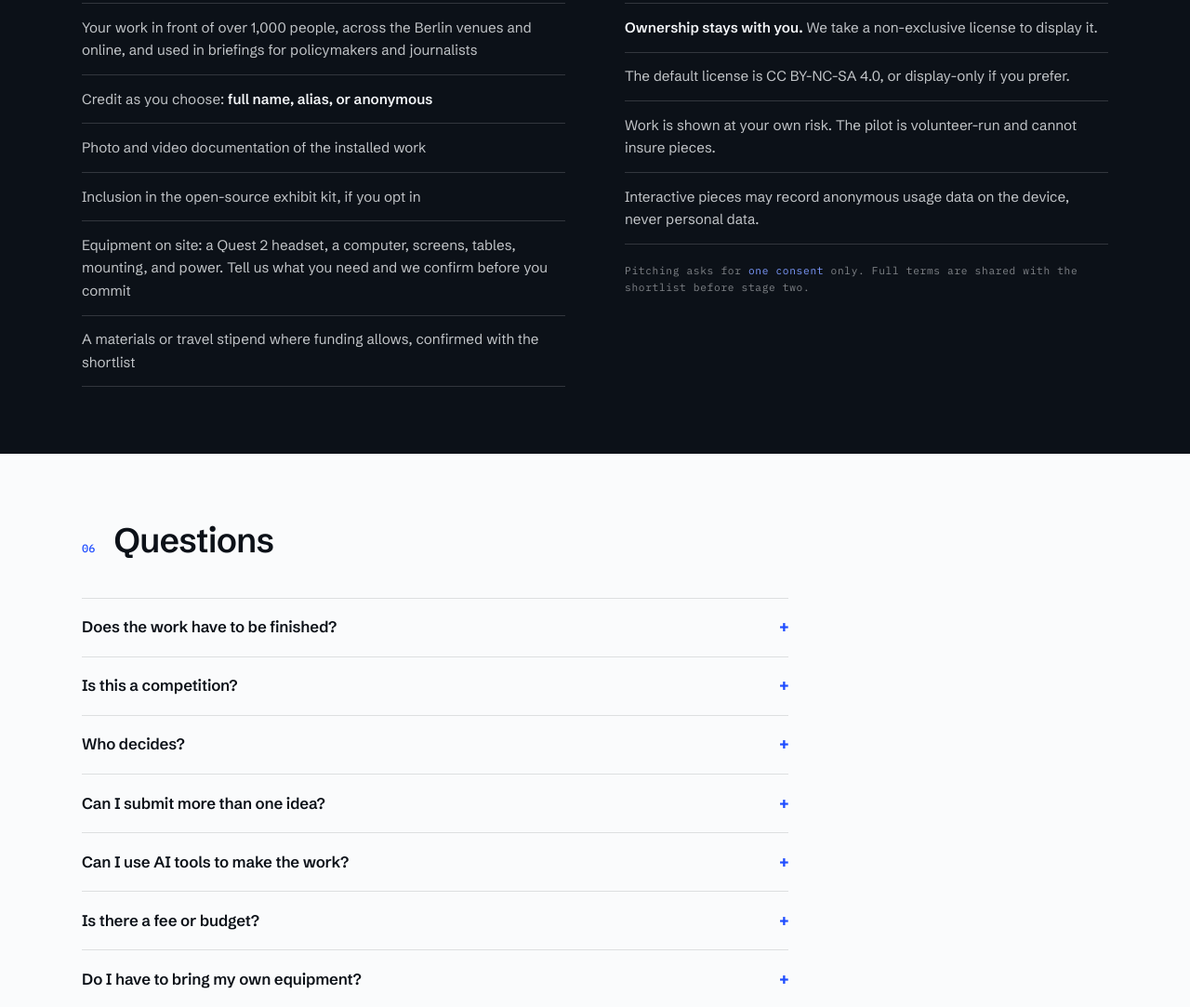
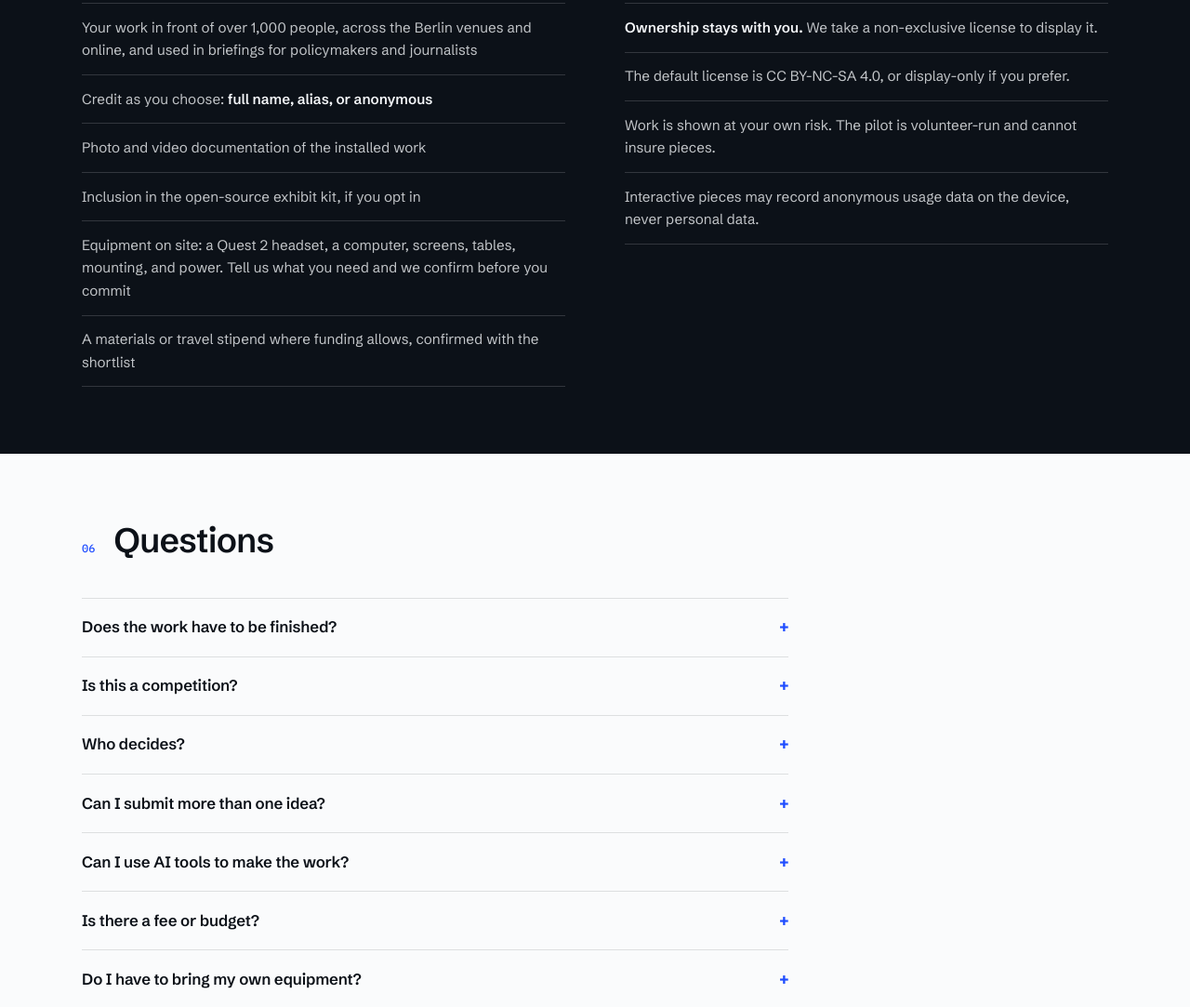
Before and after one commit to justinshenk/museum-ai-safety, a website: page open-call.html in a window 1280 px wide. Shown: the part 3938-5021 px from the top of the page at 93% size. Drawn offline with Linux system fonts and the light colour scheme.

Commit message:
Open call: drop the consent note under 'You keep your work'
Co-Authored-By: Claude Fable 5.1 <noreply@anthropic.com>
Claude-Session: https://claude.ai/code/session_018ZVnkXzEeUsMq4rw3RVy4h

```diff
--- a/open-call.html
+++ b/open-call.html
@@ -395,7 +395,6 @@
             <li>Work is shown at your own risk. The pilot is volunteer-run and cannot insure pieces.</li>
             <li>Interactive pieces may record anonymous usage data on the device, never personal data.</li>
           </ul>
-          <p class="fine">Pitching asks for <a href="/terms">one consent</a> only. Full terms are shared with the shortlist before stage two.</p>
         </div>
       </div>
     </div>
```
